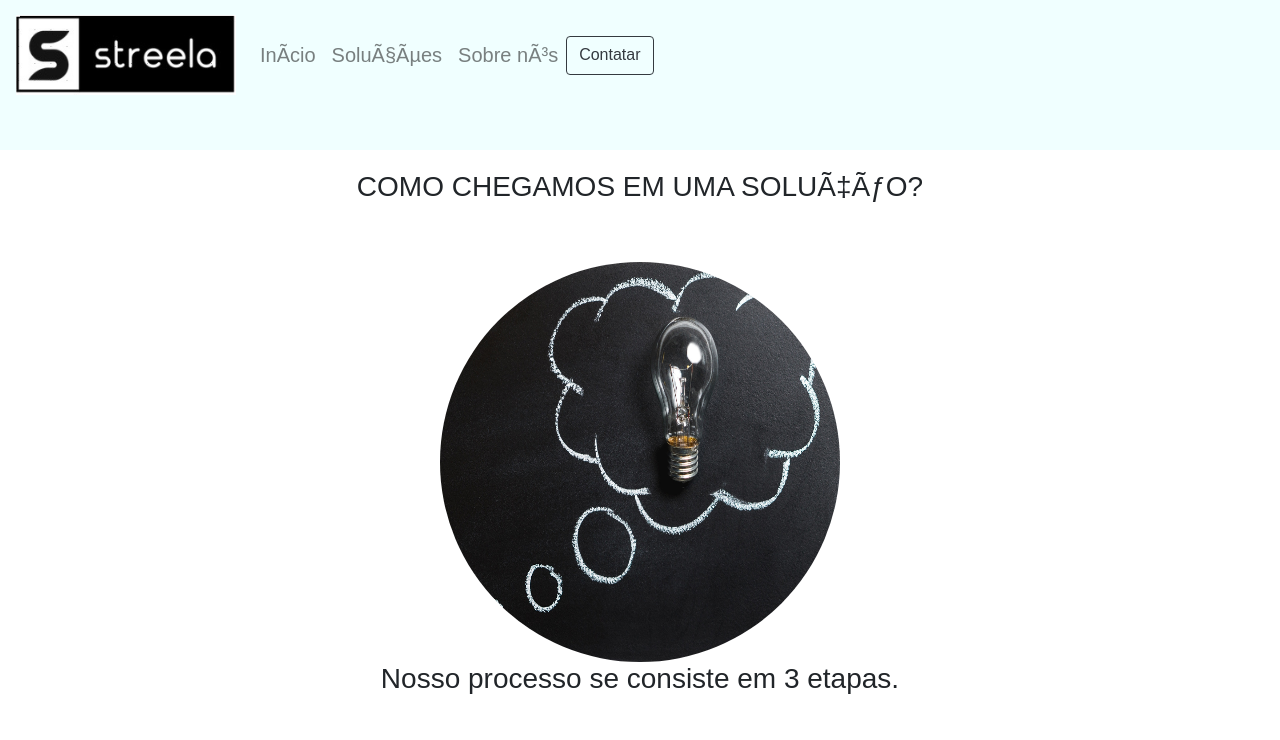
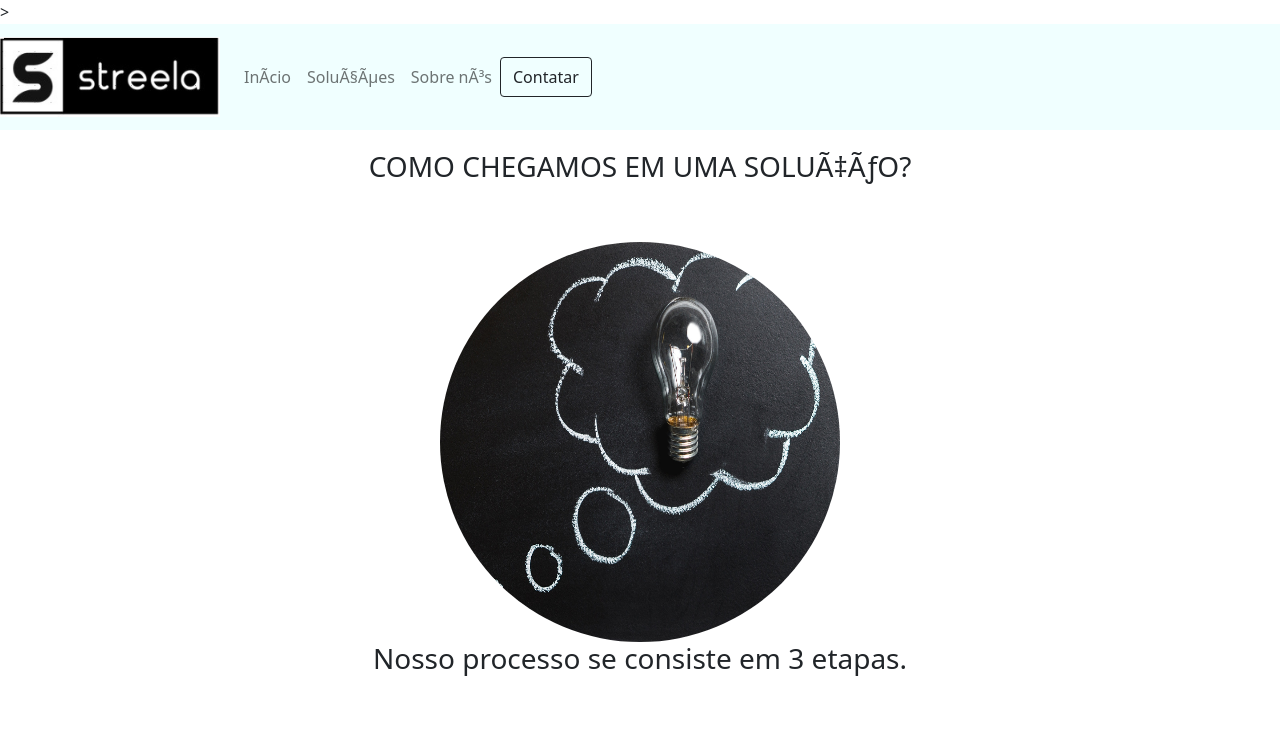
Before and after one commit to tamirestalier/TestePerfilFront, a plain HTML site: page index.html in a window 1280 px wide. Shown: the top 740 px of the page. Drawn offline with nearby package versions, Linux system fonts and the light colour scheme; files that its build step writes are made by us from their sources.

Commit message:
Update index.html

```diff
--- a/index.html
+++ b/index.html
@@ -3,8 +3,9 @@
     <head>
         <title>STREELA</title>
         <meta charset="uth-8">
-        <link rel="stylesheet" type="text/css" href="bootstrap-5.1.3-dist/css/bootstrap.min.css">
-        <link rel="stylesheet" type="text/css" href="css/style.css">
+         <link rel="stylesheet" type="text/css" href="style/style.css">
+<link rel="stylesheet" type="text/css" href="style/main.css">
+<link href="https://cdn.jsdelivr.net/npm/bootstrap@5.1.3/dist/css/bootstrap.min.css" rel="stylesheet" integrity="sha384-1BmE4kWBq78iYhFldvKuhfTAU6auU8tT94WrHftjDbrCEXSU1oBoqyl2QvZ6jIW3" crossorigin="anonymous">>
     </head>
     <body>
         <nav class="navbar navbar-expand-lg navbar-light margin">
```
